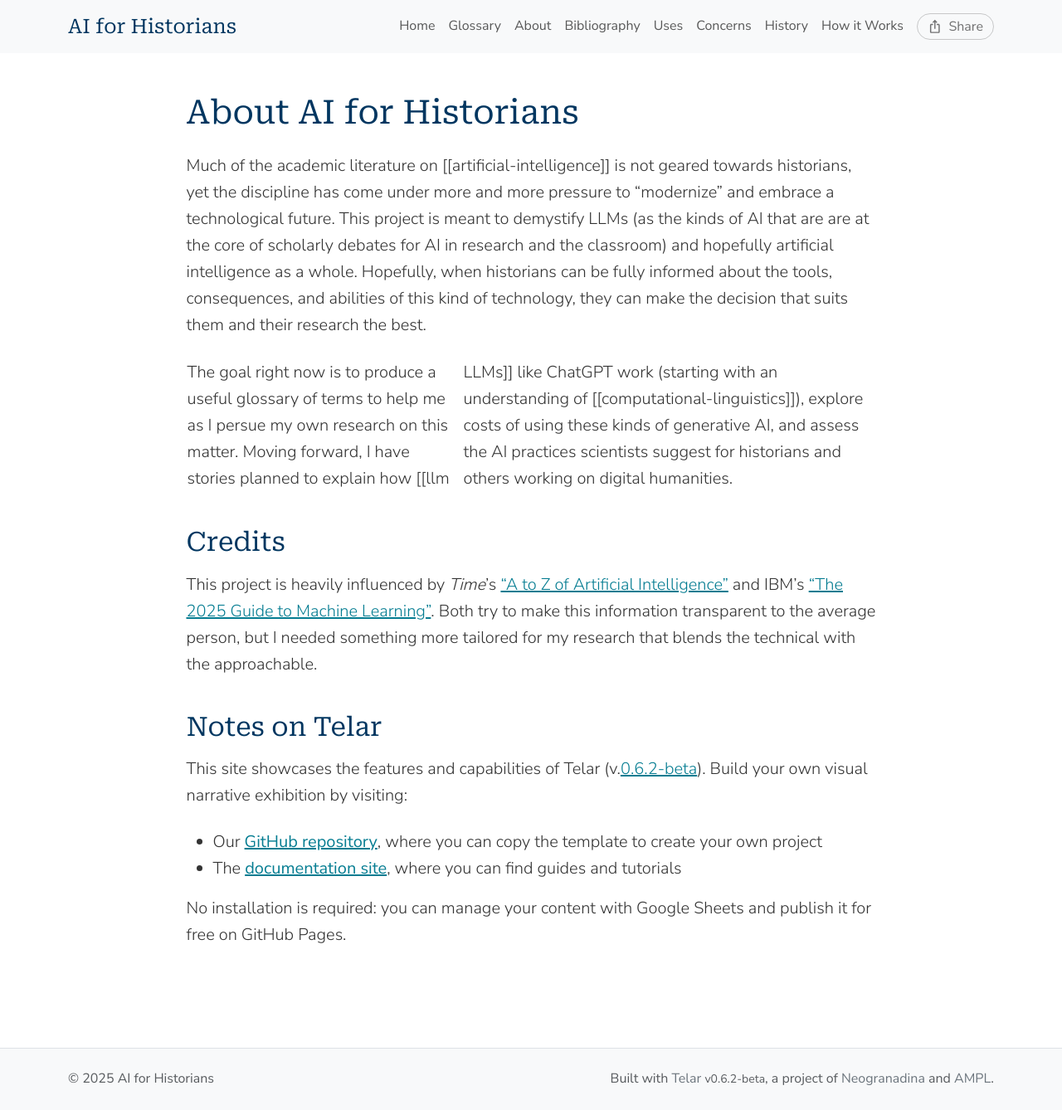
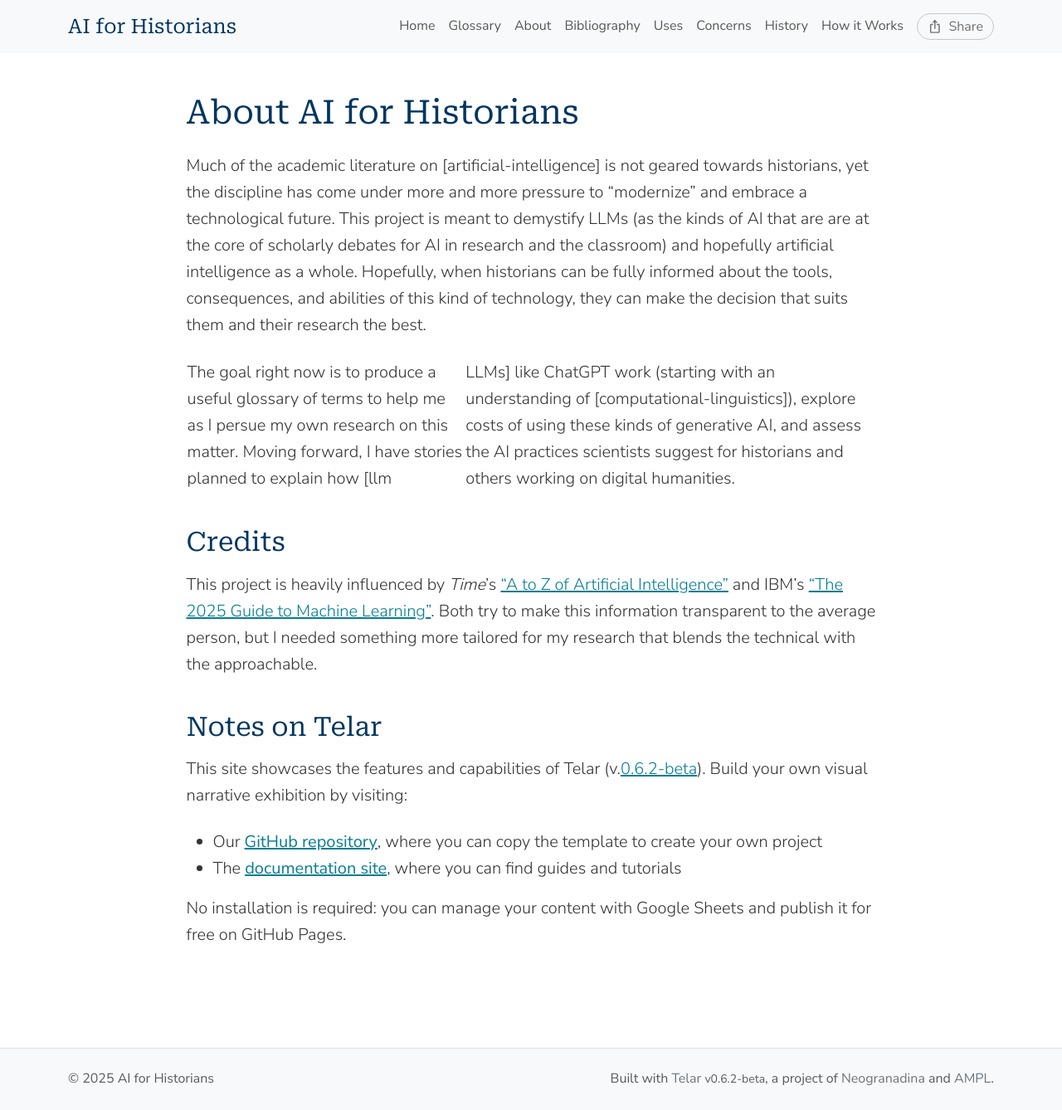
Before and after one commit to avierath/aiforhistory, a Jekyll site: the page built from components/texts/pages/about.md, in a window 1280 px wide. Shown: the whole page at 83% size. Built offline with Jekyll 4.4.1, drawn with Linux system fonts in a browser that asks for light colours.

Commit message:
single brackets bc double linked me to the abyss

```diff
--- a/components/texts/pages/about.md
+++ b/components/texts/pages/about.md
@@ -4,9 +4,9 @@ title: About
 
 # About AI for Historians
 
-Much of the academic literature on [[artificial-intelligence]] is not geared towards historians, yet the discipline has come under more and more pressure to "modernize" and embrace a technological future. This project is meant to demystify LLMs (as the kinds of AI that are are at the core of scholarly debates for AI in research and the classroom) and hopefully artificial intelligence as a whole. Hopefully, when historians can be fully informed about the tools, consequences, and abilities of this kind of technology, they can make the decision that suits them and their research the best.
+Much of the academic literature on [artificial-intelligence] is not geared towards historians, yet the discipline has come under more and more pressure to "modernize" and embrace a technological future. This project is meant to demystify LLMs (as the kinds of AI that are are at the core of scholarly debates for AI in research and the classroom) and hopefully artificial intelligence as a whole. Hopefully, when historians can be fully informed about the tools, consequences, and abilities of this kind of technology, they can make the decision that suits them and their research the best.
 
-The goal right now is to produce a useful glossary of terms to help me as I persue my own research on this matter. Moving forward, I have stories planned to explain how [[llm|LLMs]] like ChatGPT work (starting with an understanding of [[computational-linguistics]]), explore costs of using these kinds of generative AI, and assess the AI practices scientists suggest for historians and others working on digital humanities.
+The goal right now is to produce a useful glossary of terms to help me as I persue my own research on this matter. Moving forward, I have stories planned to explain how [llm|LLMs] like ChatGPT work (starting with an understanding of [computational-linguistics]), explore costs of using these kinds of generative AI, and assess the AI practices scientists suggest for historians and others working on digital humanities.
 
 ## Credits
 
```
